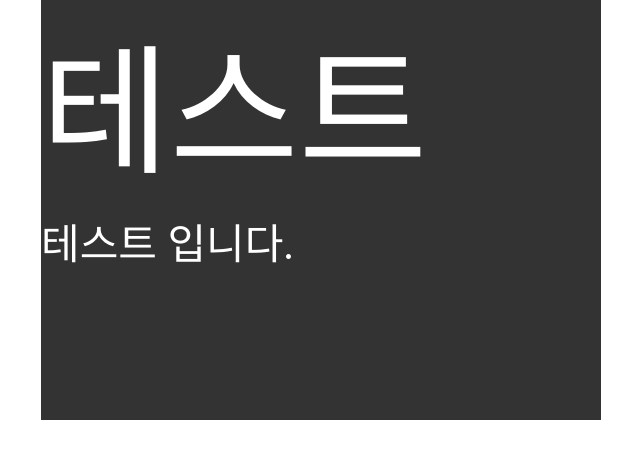
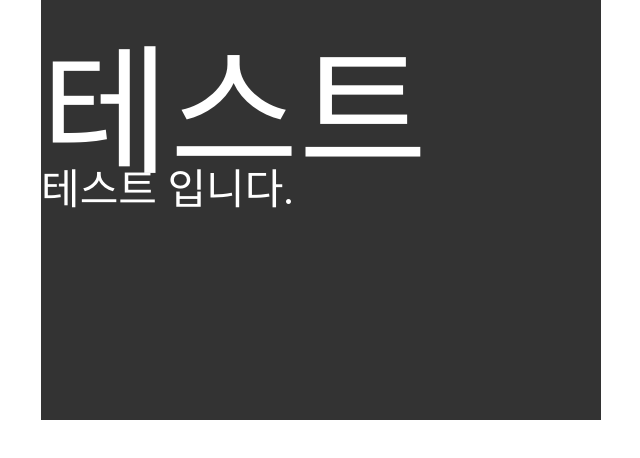
Before and after one commit to DOOYONG/DOOYONG, a plain HTML site: page index.html in a window 1280 px wide. Shown: the whole page, without its empty margins (319-959 px from the left). Drawn offline with Linux system fonts and the light colour scheme.

Commit message:
Update index.html

```diff
--- a/index.html
+++ b/index.html
@@ -7,7 +7,7 @@
     <div class="centerContainer">
       <div class="adBox1Container">
         <div style="position: absolute; font-size: 5em;">테스트</div>
-        <div style="position: absolute; top: 5em; font-size: 1.5em;">테스트 입니다.</div>
+        <div style="position: absolute; top: 3.7em; font-size: 1.5em;">테스트 입니다.</div>
       </div>
     </div>
   </body>
```
